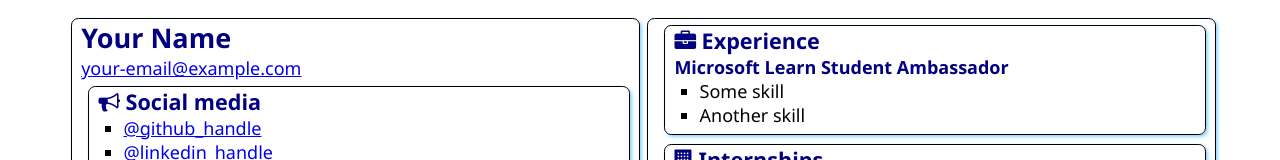
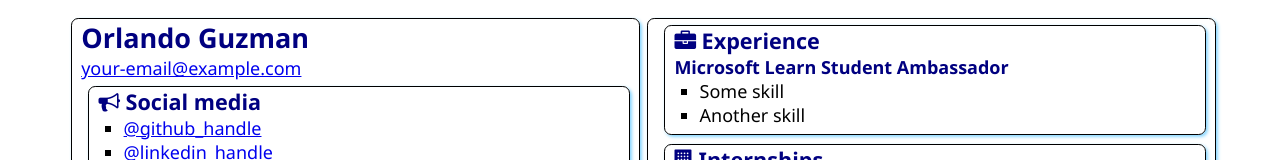
Before and after one commit to OrlandoBBatiz/SATechnicalOnboarding, a plain HTML site: page src/index.html in a window 1280 px wide. Shown: the top 160 px of the page. Drawn offline with Linux system fonts and the light colour scheme.

Commit message:
Added My Name
In the tittle H1 added "Orlando Guzman"

```diff
--- a/src/index.html
+++ b/src/index.html
@@ -12,7 +12,7 @@
 <body>
     <main>
         <article class="box">
-            <h1>Your Name</h1>
+            <h1>Orlando Guzman</h1>
             <div><a href="mailto:your.email@example.com">your-email@example.com</a></div>
 
             <section class="box">
```
